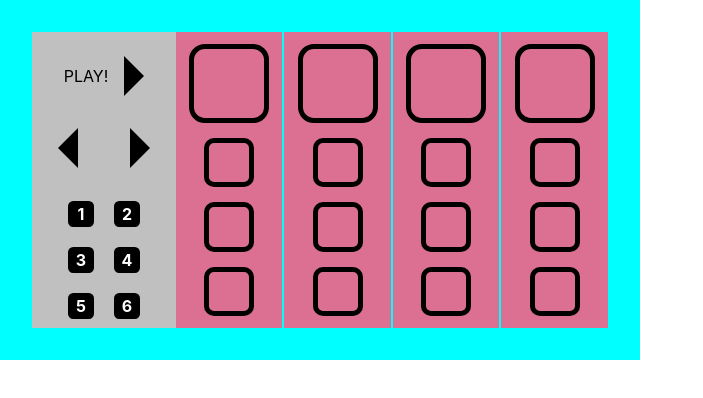
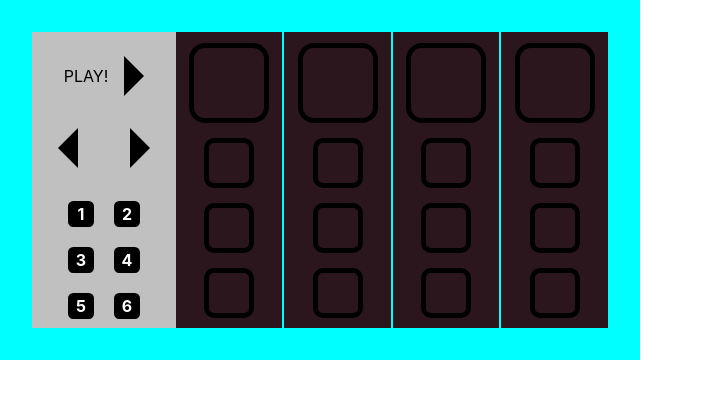
Before and after one commit to mar10outof10/syntho, a React (Create React App) app: page / in a window 1280 px wide. Shown: the top 398 px of the page, without its empty margins (0-703 px from the left). Built offline with nearby package versions, Linux system fonts and the light colour scheme.

Commit message:
Adding overlay to synthBeats

```diff
--- a/src/components/SynthBeat/SynthBeat.js
+++ b/src/components/SynthBeat/SynthBeat.js
@@ -14,14 +14,24 @@ const SmallBeat = () => {
   )
 }
 
+const SynthBeatOverlay = () => {
+  return (
+    <div className='synthBeat__overlay'>
+
+    </div>
+  )
+}
 
 const SynthBeat = () => {
   return (
     <div className='synthBeat'>
-      <LargeBeat beat={1} />
-      <SmallBeat beat={2} />
-      <SmallBeat beat={3} />
-      <SmallBeat beat={4} />
+      <SynthBeatOverlay />
+      <div className='synthBeat__beats'>
+        <LargeBeat beat={1} />
+        <SmallBeat beat={2} />
+        <SmallBeat beat={3} />
+        <SmallBeat beat={4} />
+      </div>
     </div>
   )
 }
--- a/src/main.css
+++ b/src/main.css
@@ -75,13 +75,31 @@ html {
 }
 
 .synthBeat {
-  width: 100%;
-  padding: 12px;
+  position: relative;
   display: flex;
   flex-direction: column;
   align-items: center;
   justify-content: space-around;
+  width: 100%;
   gap: 15px;
+}
+.synthBeat__beats {
+  display: flex;
+  flex-direction: column;
+  align-items: center;
+  justify-content: space-around;
+  width: 100%;
+  gap: 15px;
+}
+.synthBeat__overlay {
+  position: absolute;
+  width: 100%;
+  height: 100%;
+  display: flex;
+  flex-direction: column;
+  align-items: center;
+  justify-content: space-around;
+  background: rgba(0, 0, 0, 0.8);
 }
 .synthBeat:not(:last-child) {
   border-right: 2px solid cyan;
@@ -93,6 +111,10 @@ html {
 .synthBeat__small {
   height: 50px;
   width: 50px;
+}
+
+.synthBeat__container {
+  position: absolute;
 }
 
 .synthBeatContainer {
--- a/src/sass/components/SynthBeat/_synthBeat.scss
+++ b/src/sass/components/SynthBeat/_synthBeat.scss
@@ -1,11 +1,32 @@
 .synthBeat {
-  width: 100%;
-  padding: 12px;
+
+  position: relative;
   display: flex;
   flex-direction: column;
   align-items: center;
   justify-content: space-around;
+  width: 100%;
   gap: 15px;
+
+  &__beats {
+    display: flex;
+    flex-direction: column;
+    align-items: center;
+    justify-content: space-around;
+    width: 100%;
+    gap: 15px;
+  }
+
+  &__overlay {
+    position: absolute;
+    width: 100%;
+    height: 100%;
+    display: flex;
+    flex-direction: column;
+    align-items: center;
+    justify-content: space-around;
+    background: rgba(0,0,0,0.8);
+  }
 
   &:not(:last-child) {
     border-right: 2px solid cyan;
@@ -21,3 +42,7 @@
     width: 50px;
   }
 }
+
+.synthBeat__container {
+  position: absolute;
+}
```
